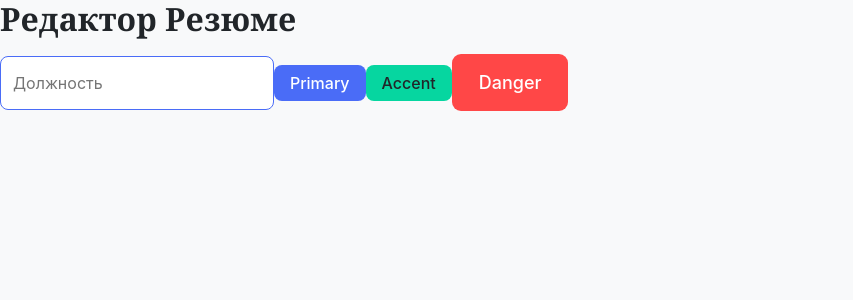
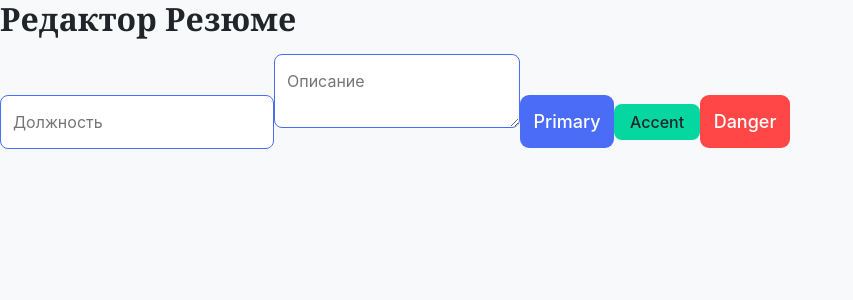
Before and after one commit to Vit0607/resume-editor, a React (Vite) app: page / in a window 1280 px wide. Shown: the top 300 px of the page, without its empty margins (0-853 px from the left). Built offline with nearby package versions, Linux system fonts and the light colour scheme.

Commit message:
Компонент Textarea

```diff
--- a/src/app/App.tsx
+++ b/src/app/App.tsx
@@ -1,12 +1,16 @@
 import Button from '@components/ui/Button/Button';
 import Input from '@components/ui/Input/Input';
+import Textarea from '@components/ui/Textarea/Textarea';
 
 function App() {
   return (
     <>
       <h1>Редактор Резюме</h1>
       <Input placeholder="Должность" />
-      <Button variant="primary">Primary</Button>
+      <Textarea placeholder="Описание"></Textarea>
+      <Button variant="primary" size="lg">
+        Primary
+      </Button>
       <Button variant="accent" size="md">
         Accent
       </Button>
--- a/src/components/ui/Button/Button.module.scss
+++ b/src/components/ui/Button/Button.module.scss
@@ -32,8 +32,8 @@
   }
 
   &.lg {
-    padding: 1em 1.5em;
     font-size: 1.125rem;
+    padding: 1rem 0.75em;
   }
 
   &.fullWidth {
--- /dev/null
+++ b/src/components/ui/Textarea/Textarea.module.scss
@@ -0,0 +1,10 @@
+.textarea {
+  border: 1px solid var(--color-primary);
+  padding: 1rem 0.75em;
+  outline: none;
+  border-radius: 0.5em;
+
+  &:focus {
+    border: 1px solid var(--color-accent);
+  }
+}
--- /dev/null
+++ b/src/components/ui/Textarea/Textarea.props.ts
@@ -0,0 +1,4 @@
+import type { TextareaHTMLAttributes } from 'react';
+
+export interface TextareaProps
+  extends TextareaHTMLAttributes<HTMLTextAreaElement> {}
--- /dev/null
+++ b/src/components/ui/Textarea/Textarea.tsx
@@ -0,0 +1,9 @@
+import type { TextareaProps } from './Textarea.props';
+
+import styles from './Textarea.module.scss';
+
+const Textarea = ({ ...props }: TextareaProps) => {
+  return <textarea className={styles.textarea} {...props}></textarea>;
+};
+
+export default Textarea;
```
